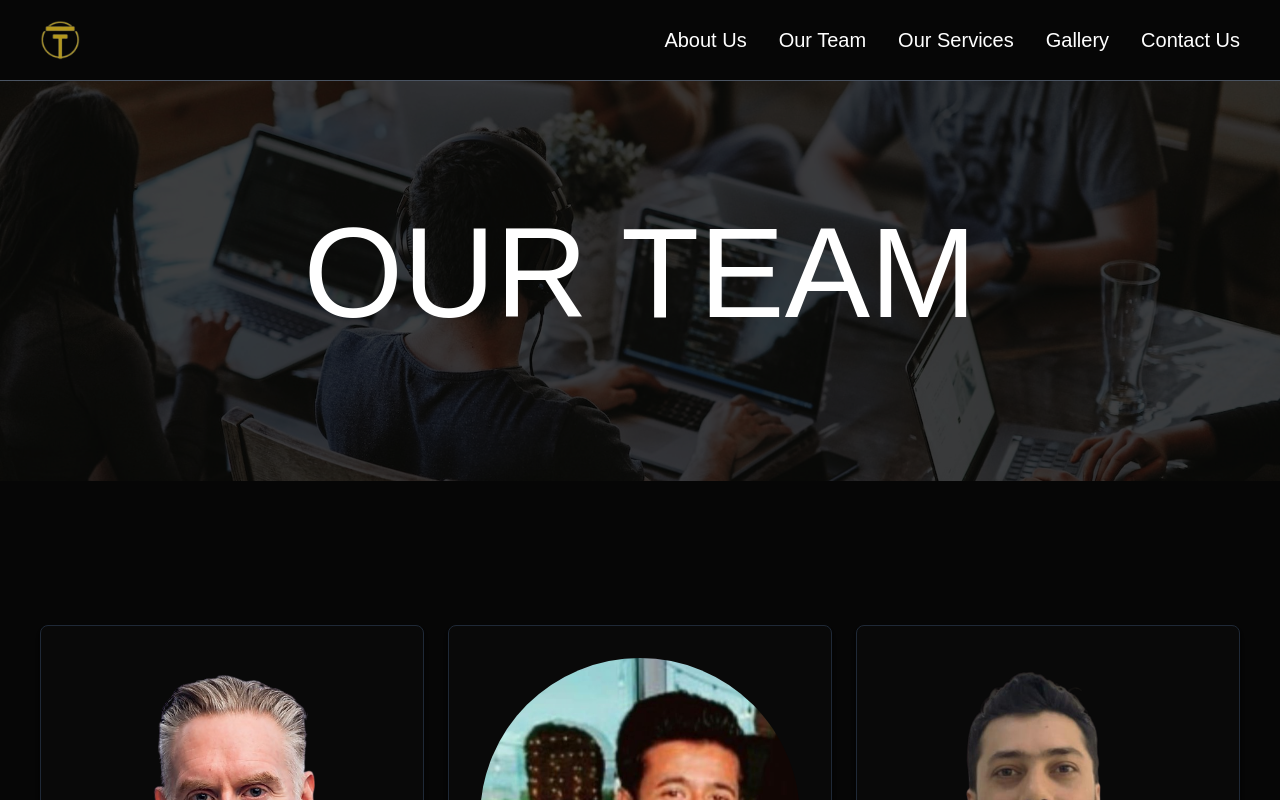
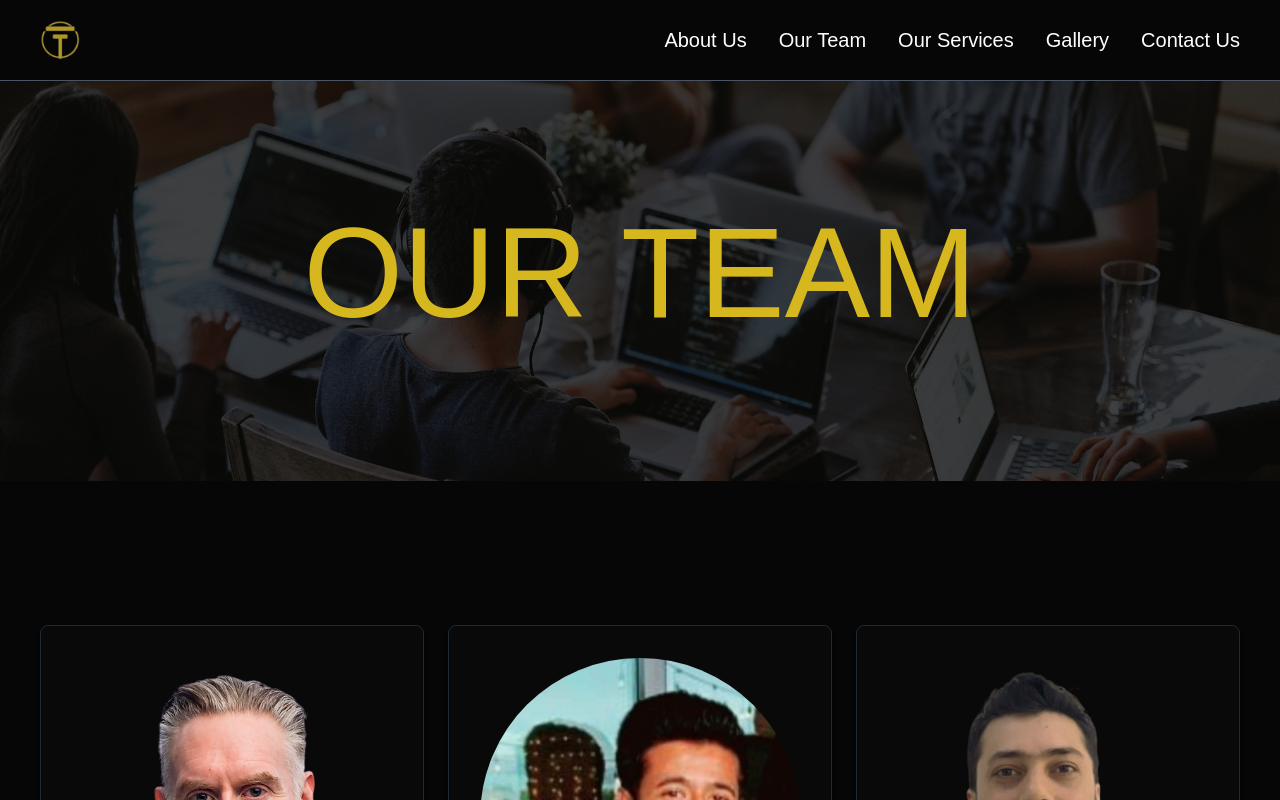
Before and after one commit to Clupai8o0/thurman, a Next.js app: page /team in a window 1280 px wide. Shown: the top 800 px of the page. Built offline with nearby package versions, Linux system fonts and the light colour scheme; a web font is replaced by a local one.

Commit message:
turnign all of it gold

```diff
--- a/styles/globals.css
+++ b/styles/globals.css
@@ -21,7 +21,7 @@
 
 	/* Texts */
 	.title {
-		@apply text-7xl md:text-9xl;
+		@apply text-7xl md:text-9xl !text-primary;
 	}
 	.title-mobile-mini {
 		@apply title text-5xl md:text-8xl;
```
